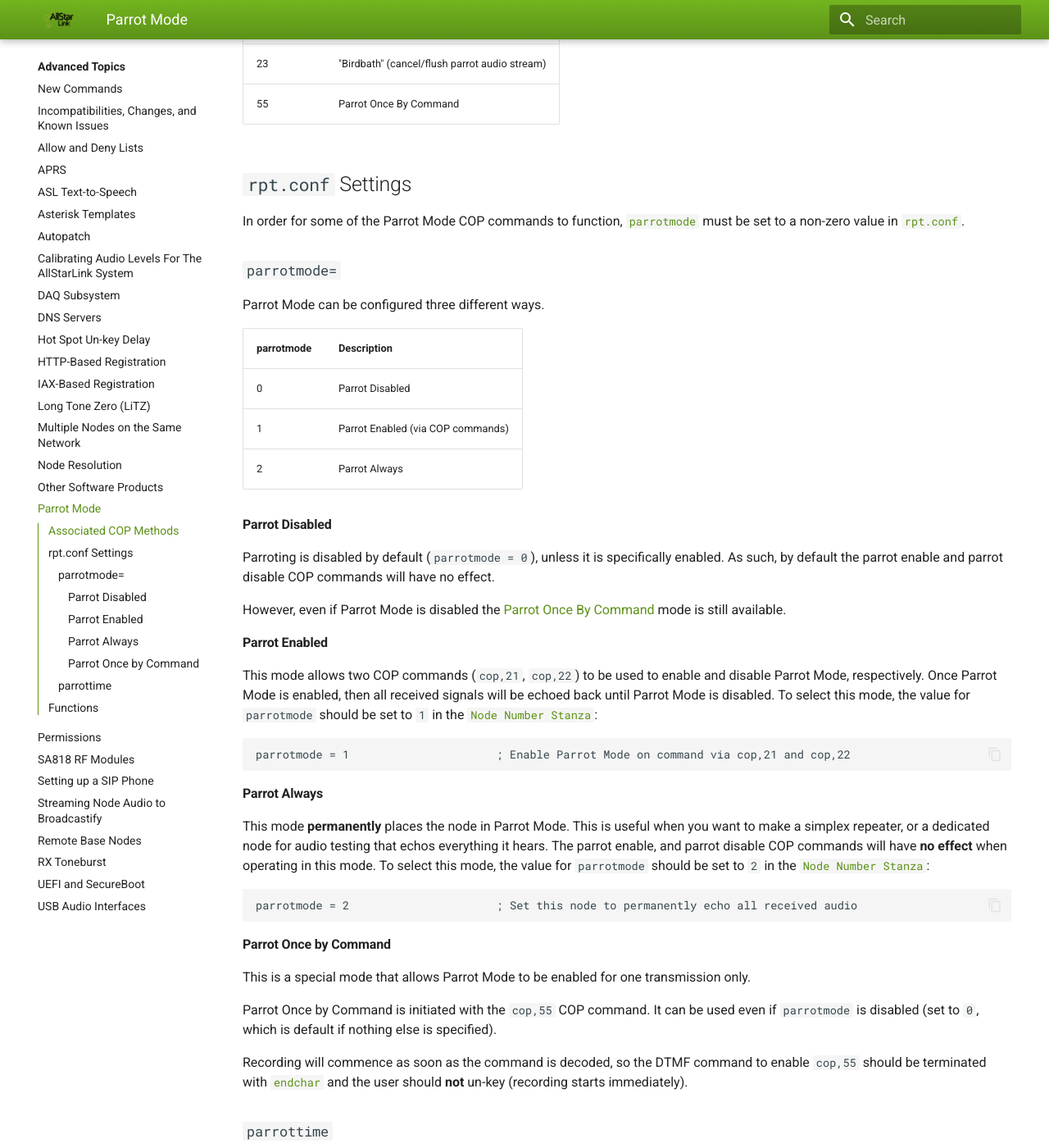
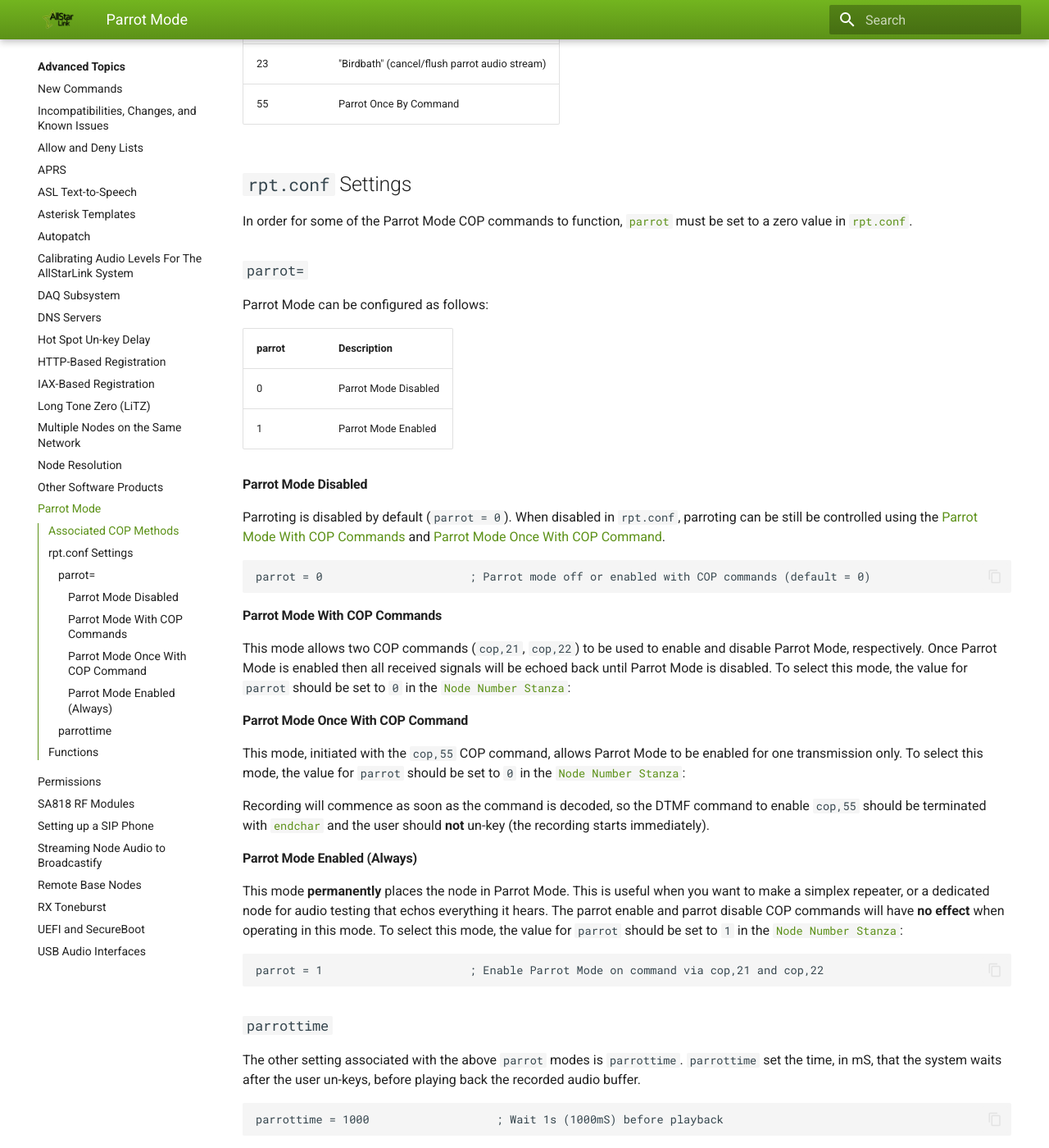
Before and after one commit to AllStarLink/ASL3-Manual, an MkDocs documentation site: the page built from docs/adv-topics/parrotmode.md, in a window 1280 px wide and 1400 px high, scrolled down 483 px. Shown: the whole window at 82% size. Built offline with MkDocs 1.6.1 and Material for MkDocs 9.7.7, drawn with Linux system fonts in a browser that asks for light colours.

Commit message:
Sync doc with code

````diff
--- a/docs/adv-topics/parrotmode.md
+++ b/docs/adv-topics/parrotmode.md
@@ -12,45 +12,40 @@
 55|Parrot Once By Command
 
 ## `rpt.conf` Settings
-In order for some of the Parrot Mode COP commands to function, [`parrotmode`](../config/rpt_conf.md#parrotmode) must be set to a non-zero value in [`rpt.conf`](../config/rpt_conf.md).
+In order for some of the Parrot Mode COP commands to function, [`parrot`](../config/rpt_conf.md#parrot) must be set to a zero value in [`rpt.conf`](../config/rpt_conf.md).
 
-### `parrotmode=`
-Parrot Mode can be configured three different ways.
+### `parrot=`
+Parrot Mode can be configured as follows:
 
-parrotmode|Description
+parrot|Description
 ----------|-----------
-0|Parrot Disabled
-1|Parrot Enabled (via COP commands)
-2|Parrot Always
+0|Parrot Mode Disabled
+1|Parrot Mode Enabled
 
-#### Parrot Disabled
-Parroting is disabled by default (`parrotmode = 0`), unless it is specifically enabled. As such, by default the parrot enable and parrot disable COP commands will have no effect.
-
-However, even if Parrot Mode is disabled the [Parrot Once By Command](#parrot-once-by-command) mode is still available.
-
-#### Parrot Enabled
-This mode allows two COP commands (`cop,21`, `cop,22`) to be used to enable and disable Parrot Mode, respectively. Once Parrot Mode is enabled, then all received signals will be echoed back until Parrot Mode is disabled. To select this mode, the value for `parrotmode` should be set to `1` in the [`Node Number Stanza`](../config/rpt_conf.md#node-number-stanza):
+#### Parrot Mode Disabled
+Parroting is disabled by default (`parrot = 0`).  When disabled in `rpt.conf`, parroting can be still be controlled using the [Parrot Mode With COP Commands](#parrot-mode-with-cop-commands) and [Parrot Mode Once With COP Command](#parrot-mode-once-with-cop-command).
 
 ```
-parrotmode = 1                      ; Enable Parrot Mode on command via cop,21 and cop,22
+parrot = 0                      ; Parrot mode off or enabled with COP commands (default = 0)
 ```
 
-#### Parrot Always
-This mode **permanently** places the node in Parrot Mode. This is useful when you want to make a simplex repeater, or a dedicated node for audio testing that echos everything it hears. The parrot enable, and parrot disable COP commands will have **no effect** when operating in this mode. To select this mode, the value for `parrotmode` should be set to `2` in the [`Node Number Stanza`](../config/rpt_conf.md#node-number-stanza):
+#### Parrot Mode With COP Commands
+This mode allows two COP commands (`cop,21`, `cop,22`) to be used to enable and disable Parrot Mode, respectively. Once Parrot Mode is enabled then all received signals will be echoed back until Parrot Mode is disabled. To select this mode, the value for `parrot` should be set to `0` in the [`Node Number Stanza`](../config/rpt_conf.md#node-number-stanza):
+
+#### Parrot Mode Once With COP Command
+This mode, initiated with the `cop,55` COP command, allows Parrot Mode to be enabled for one transmission only. To select this mode, the value for `parrot` should be set to `0` in the [`Node Number Stanza`](../config/rpt_conf.md#node-number-stanza):
+
+Recording will commence as soon as the command is decoded, so the DTMF command to enable `cop,55` should be terminated with [`endchar`](../config/rpt_conf.md#endchar) and the user should **not** un-key (the recording starts immediately).
+
+#### Parrot Mode Enabled (Always)
+This mode **permanently** places the node in Parrot Mode. This is useful when you want to make a simplex repeater, or a dedicated node for audio testing that echos everything it hears. The parrot enable and parrot disable COP commands will have **no effect** when operating in this mode. To select this mode, the value for `parrot` should be set to `1` in the [`Node Number Stanza`](../config/rpt_conf.md#node-number-stanza):
 
 ```
-parrotmode = 2                      ; Set this node to permanently echo all received audio
+parrot = 1                      ; Enable Parrot Mode on command via cop,21 and cop,22
 ```
 
-#### Parrot Once by Command
-This is a special mode that allows Parrot Mode to be enabled for one transmission only.
-
-Parrot Once by Command is initiated with the `cop,55` COP command. It can be used even if `parrotmode` is disabled (set to `0`, which is default if nothing else is specified).
-
-Recording will commence as soon as the command is decoded, so the DTMF command to enable `cop,55` should be terminated with [`endchar`](../config/rpt_conf.md#endchar) and the user should **not** un-key (recording starts immediately).
-
 ### `parrottime`
-The other setting associated with the above `parrotmode` modes is `parrottime`. `parrottime` set the time, in mS, that the system waits after the user un-keys, before playing back the recorded audio buffer.
+The other setting associated with the above `parrot` modes is `parrottime`. `parrottime` set the time, in mS, that the system waits after the user un-keys, before playing back the recorded audio buffer.
 
 ```
 parrottime = 1000                   ; Wait 1s (1000mS) before playback
````
Also changed, not shown: docs/config/rpt_conf.md (+5 -7 lines).
